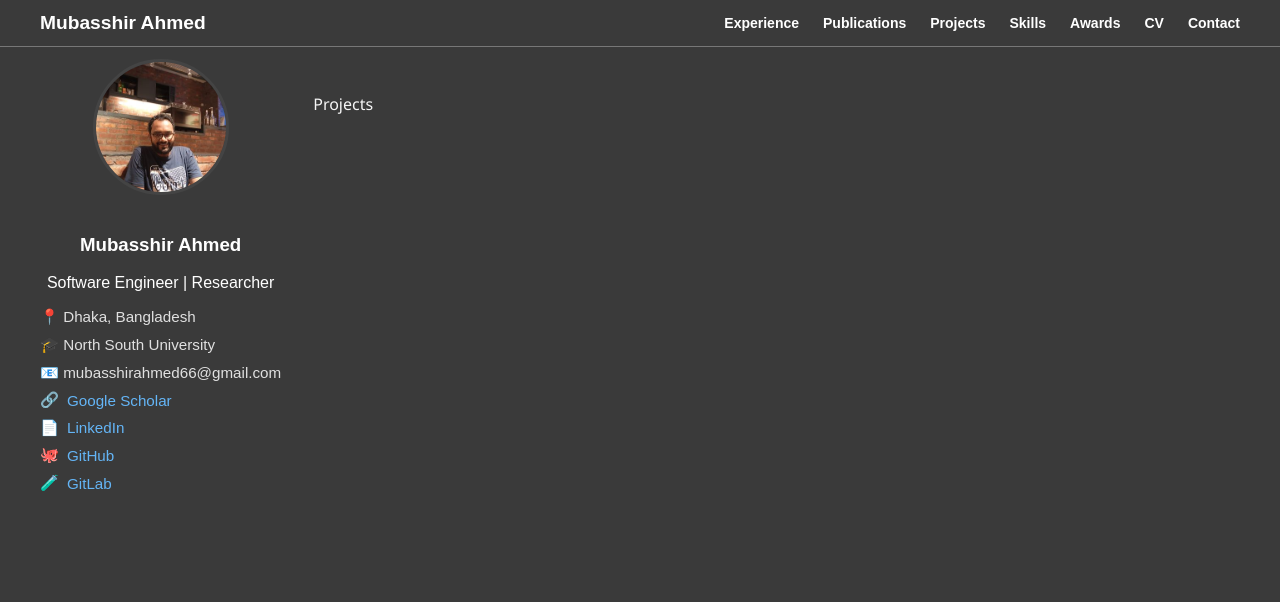
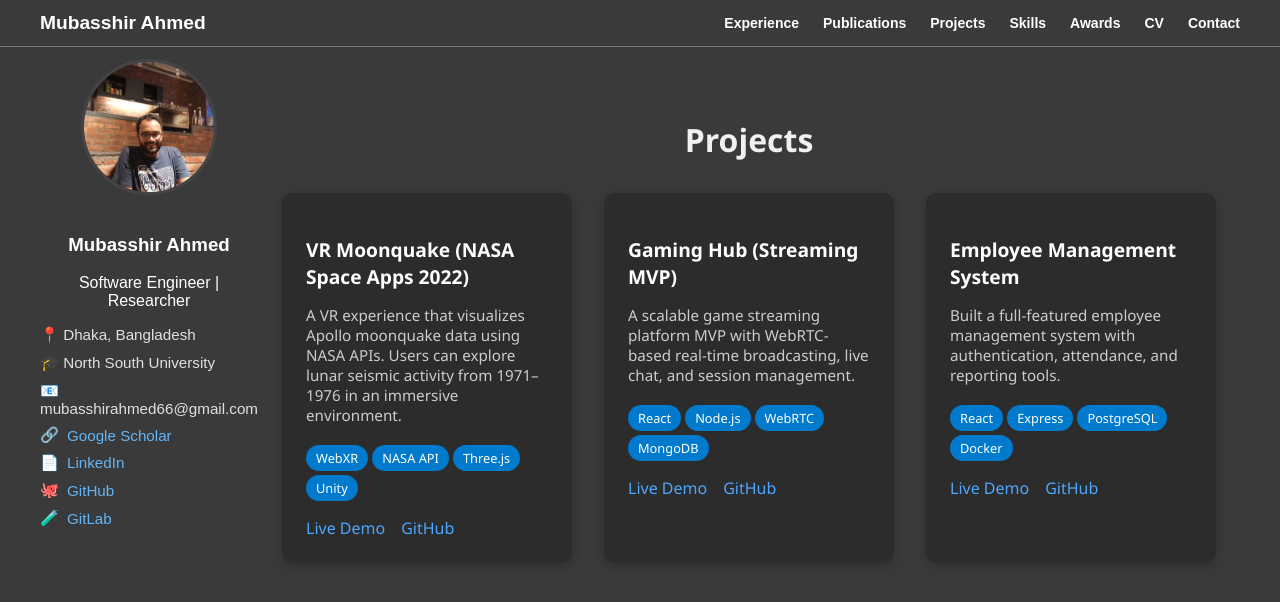
Before and after one commit to mubasshir00/mubasshir00.github.io, a React (Create React App) app: page /projects in a window 1280 px wide. Shown: the top 602 px of the page. Built offline with nearby package versions, Linux system fonts and the light colour scheme.

Commit message:
project added

```diff
--- a/src/components/Awards/Awards.css
+++ b/src/components/Awards/Awards.css
@@ -54,16 +54,22 @@
 	width: 100%;
 	height: 180px;
 	object-fit: cover;
+	background-color: #ddd; /* fallback background */
+	border-bottom: 1px solid #ccc;
   }
 
   .award-info {
 	padding: 1rem;
+	color: #222; /* Dark text for readability on light background */
   }
 
   .award-info h3 {
 	font-size: 1.1rem;
 	margin: 0;
+	color: #111;
+	font-weight: 600;
   }
+
 
   .award-info .date {
 	font-size: 0.9rem;
@@ -74,4 +80,5 @@
   .award-info .description {
 	font-size: 0.95rem;
 	line-height: 1.5;
+	color: #444; /* slightly lighter for secondary text */
   }
--- a/src/components/Awards/data.js
+++ b/src/components/Awards/data.js
@@ -2,35 +2,42 @@ export const awards = [
 	{
 		title: "Winner & Global Nominee , NASA Space Apps Challenge 2023",
 		date: "2023",
-		image: "/images/awards/nasa-award.jpg",
+		image: "/Winner_of_NASA_SPACE_APP_2023.jpg",
 		description:
-			"Selected as one of the global nominees for innovative solutions at the world’s largest hackathon.",
+			"Selected as one of the global nominees for innovative solutions at the world’s largest hackathon — NASA Space Apps Challenge. Our project, titled “VR Moonquake Simulator,” aimed to simulate seismic activities on the Moon using virtual reality to support future lunar research and astronaut training.",
 	},
 	{
-		title: "Participant, KIBO Robot Programming Challenges",
+		title: "7th position, KIBO Robot Programming Challenges",
 		date: "2023",
-		image: "/images/awards/imagine-cup.jpg",
+		image: "",
 		description:
 			"Reached the national finals of Microsoft’s Imagine Cup for a blockchain-powered healthcare app.",
+	},
+	{
+		title: "Blockchain Olympiad Bangladesh 2023 (Finalist based on Merit)",
+		date: "2023",
+		image: "",
+		description:
+			"As we reached in Blockchain Olympiad Bangladesh as Finalist, we were showcasing our Project at Krishibid Institute Bangladesh (KIB), Dhaka. Our Project was Crowdfunding platform using blockchain.",
 	},
 	{
 		title: "2nd Runner-Up , NASA Space Apps Challenge 2022",
 		date: "2022",
 		image: "/2nd_runnner_up_NASA_space_app_2022.jpeg",
 		description:
-			"Built a game-streaming prototype that impressed judges and secured a finalist position.",
+			"2nd Runner-Up, NASA Space Apps Challenge 2022 – Developed a VR experience that visualizes real Apollo-era moonquake data (1971–1976) using NASA APIs, enabling users to explore seismic activity on the Moon in immersive virtual reality.",
 	},
 	{
 		title: "1st Runner-Up , HackNSU Season 4",
 		date: "2022",
-		image: "/images/awards/hacknsu.jpg",
+		image: "/Hack_NSU.jpg",
 		description:
-			"Built a game-streaming prototype that impressed judges and secured a finalist position.",
+			"We (NSU Inception To SiliconValley ) achieved 1st Runner Up place at Hack NSU among 15 Teams from different Universities in Bangladesh. My team has finished Frontend, Backend, Figma prototypes, business solution & presentation QA session very well. Our Project was based on Blockchain NFC based.",
 	},
 	{
 		title: "SEANM Finalist , Microsoft Imagine Cup",
 		date: "2022",
-		image: "/images/awards/hacknsu.jpg",
+		image: "/imagine_cup.png",
 		description:
 			"Built a game-streaming prototype that impressed judges and secured a finalist position.",
 	},
--- a/src/components/Navbar/Navbar.css
+++ b/src/components/Navbar/Navbar.css
@@ -28,7 +28,7 @@
 .navbar-logo:hover {
 	color: #90caf9;
 	text-decoration: underline;
-  }
+}
 
 .navbar-toggle {
 	display: none;
@@ -42,7 +42,15 @@
 	gap: 24px;
 	margin: 0;
 	padding: 0;
+
+
+	transition: max-height 0.4s ease, opacity 0.3s ease;
 }
+
+.navbar-links.active {
+	max-height: 1000px; /* Large enough to fit all links */
+	opacity: 1;
+  }
 
 .navbar-links li a,
 .navbar-links li {
--- a/src/components/Navbar/Navbar.jsx
+++ b/src/components/Navbar/Navbar.jsx
@@ -19,37 +19,58 @@ const Navbar = () => {
 				<ul className={`navbar-links ${isOpen ? "active" : ""}`}>
 					<li>
 						{/* <a href='#experience'>Experience</a> */}
-						<Link className='navbar-logo' to='/experience'>
+						<Link
+							className='navbar-logo'
+							to='/experience'
+							onClick={() => setIsOpen(false)}>
 							Experience
 						</Link>
 					</li>
 					<li>
-						<Link className='navbar-logo' to='/publications'>
+						<Link
+							className='navbar-logo'
+							to='/publications'
+							onClick={() => setIsOpen(false)}>
 							Publications
 						</Link>
 					</li>
 					<li>
-						<Link className='navbar-logo' to='/projects'>
+						<Link
+							className='navbar-logo'
+							to='/projects'
+							onClick={() => setIsOpen(false)}>
 							Projects
 						</Link>
 					</li>
 					<li>
-						<Link className='navbar-logo' to='/skills'>
+						<Link
+							className='navbar-logo'
+							to='/skills'
+							onClick={() => setIsOpen(false)}>
 							Skills
 						</Link>
 					</li>
 					<li>
-						<Link className='navbar-logo' to='/awards'>
+						<Link
+							className='navbar-logo'
+							to='/awards'
+							onClick={() => setIsOpen(false)}>
 							Awards
 						</Link>
 					</li>
 					<li>
-						<Link className='navbar-logo' to='/cv'>
+						<Link
+							className='navbar-logo'
+							to='/cv'
+							onClick={() => setIsOpen(false)}>
 							CV
 						</Link>
 					</li>
 					<li>
-						<Link className='navbar-logo' to='/contact'>
+						<Link
+							className='navbar-logo'
+							to='/contact'
+							onClick={() => setIsOpen(false)}>
 							Contact
 						</Link>
 					</li>
--- a/src/components/Project/Project.css
+++ b/src/components/Project/Project.css
@@ -35,3 +35,67 @@
 	color: #f5f5f5;
 	line-height: 1.7;
 }
+
+.projects-page {
+	max-width: 1000px;
+	margin: auto;
+	padding: 2rem 1.5rem;
+	font-family: 'Segoe UI', sans-serif;
+	color: #f0f0f0;
+  }
+
+  .projects-page h2 {
+	text-align: center;
+	font-size: 2rem;
+	margin-bottom: 2rem;
+  }
+
+  .project-grid {
+	display: grid;
+	grid-template-columns: repeat(auto-fit, minmax(280px, 1fr));
+	gap: 2rem;
+  }
+
+  .project-card {
+	background-color: #2c2c2c;
+	padding: 1.5rem;
+	border-radius: 10px;
+	box-shadow: 0 3px 12px rgba(0, 0, 0, 0.2);
+  }
+
+  .project-card h3 {
+	font-size: 1.2rem;
+	margin-bottom: 0.5rem;
+	color: #ffffff;
+  }
+
+  .project-card p {
+	color: #ccc;
+	font-size: 0.95rem;
+	margin-bottom: 1rem;
+  }
+
+  .tech-tags {
+	margin-bottom: 1rem;
+  }
+
+  .tag {
+	display: inline-block;
+	background-color: #007acc;
+	color: white;
+	padding: 4px 10px;
+	margin: 4px 4px 0 0;
+	border-radius: 20px;
+	font-size: 0.8rem;
+  }
+
+  .project-links a {
+	margin-right: 1rem;
+	color: #4da6ff;
+	text-decoration: none;
+	font-weight: 500;
+  }
+
+  .project-links a:hover {
+	text-decoration: underline;
+  }
--- a/src/components/Project/Projects.jsx
+++ b/src/components/Project/Projects.jsx
@@ -1,7 +1,39 @@
 import React from 'react'
+import { projectData } from './data';
 
 const Projects = () => {
-  return <div className='project'>Projects</div>;
+  return (
+		<section className='projects-page'>
+			<h2>Projects</h2>
+			<div className='project-grid'>
+				{projectData.map((project, i) => (
+					<div key={i} className='project-card'>
+						<h3>{project.title}</h3>
+						<p>{project.description}</p>
+						<div className='tech-tags'>
+							{project.tech.map((t, j) => (
+								<span key={j} className='tag'>
+									{t}
+								</span>
+							))}
+						</div>
+						<div className='project-links'>
+							{project.links.demo && (
+								<a href={project.links.demo} target='_blank' rel='noreferrer'>
+									Live Demo
+								</a>
+							)}
+							{project.links.github && (
+								<a href={project.links.github} target='_blank' rel='noreferrer'>
+									GitHub
+								</a>
+							)}
+						</div>
+					</div>
+				))}
+			</div>
+		</section>
+	);
 }
 
 export default Projects
--- /dev/null
+++ b/src/components/Project/data.js
@@ -0,0 +1,34 @@
+/** @format */
+
+export const projectData = [
+	{
+		title: "VR Moonquake (NASA Space Apps 2022)",
+		description:
+			"A VR experience that visualizes Apollo moonquake data using NASA APIs. Users can explore lunar seismic activity from 1971–1976 in an immersive environment.",
+		tech: ["WebXR", "NASA API", "Three.js", "Unity"],
+		links: {
+			demo: "#",
+			github: "#",
+		},
+	},
+	{
+		title: "Gaming Hub (Streaming MVP)",
+		description:
+			"A scalable game streaming platform MVP with WebRTC-based real-time broadcasting, live chat, and session management.",
+		tech: ["React", "Node.js", "WebRTC", "MongoDB"],
+		links: {
+			demo: "#",
+			github: "#",
+		},
+	},
+	{
+		title: "Employee Management System",
+		description:
+			"Built a full-featured employee management system with authentication, attendance, and reporting tools.",
+		tech: ["React", "Express", "PostgreSQL", "Docker"],
+		links: {
+			demo: "#",
+			github: "#",
+		},
+	},
+];
```
Also changed, not shown: public/Hack_NSU.jpg (added), public/imagine_cup.png (added).
